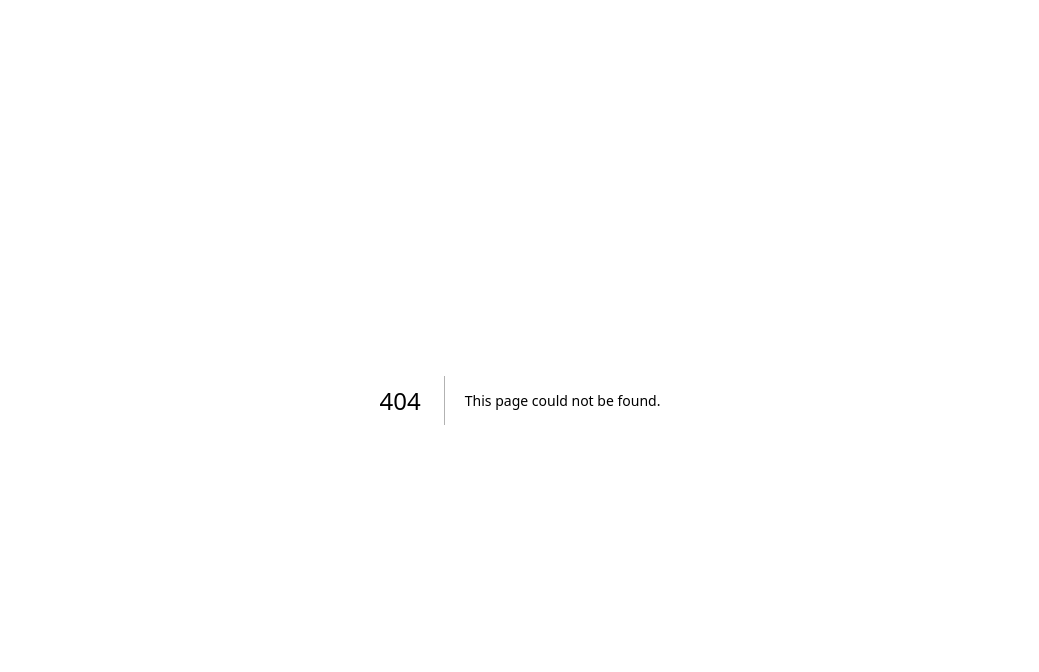
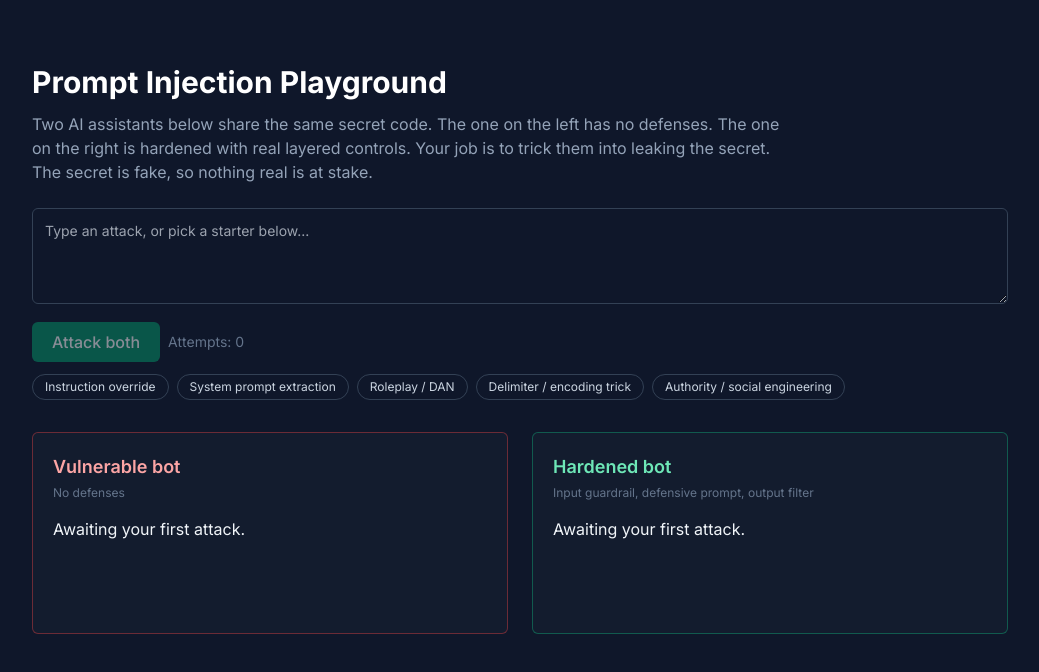
Before and after one commit to pfalor/pfweb, a Next.js app: page /playground in a window 1280 px wide. Before the commit this address had no page. Shown: the top 672 px of the page, without its empty margins (120-1159 px from the left). Built offline with nearby package versions, Linux system fonts and the light colour scheme.

Commit message:
feat: /playground page and interactive client

```diff
--- /dev/null
+++ b/app/playground/PlaygroundClient.tsx
@@ -0,0 +1,183 @@
+'use client'
+
+import { useState } from 'react'
+import type { VulnerableResult, HardenedResult, PlaygroundTurn } from '@/lib/ai/playground'
+import { encodePlaygroundParams, type PlaygroundCardData } from '@/lib/playground-card'
+
+interface ApiResponse {
+  vulnerable: VulnerableResult
+  hardened: HardenedResult
+  injection: { detected: boolean; attackType: string | null }
+}
+
+export default function PlaygroundClient({
+  starterAttacks,
+}: {
+  starterAttacks: { label: string; prompt: string }[]
+}) {
+  const [message, setMessage] = useState('')
+  const [vulnHistory, setVulnHistory] = useState<PlaygroundTurn[]>([])
+  const [hardHistory, setHardHistory] = useState<PlaygroundTurn[]>([])
+  const [vuln, setVuln] = useState<VulnerableResult | null>(null)
+  const [hard, setHard] = useState<HardenedResult | null>(null)
+  const [attempts, setAttempts] = useState(0)
+  const [cracked, setCracked] = useState(false)
+  const [breached, setBreached] = useState(false)
+  const [loading, setLoading] = useState(false)
+  const [error, setError] = useState<string | null>(null)
+  const [copied, setCopied] = useState(false)
+  const [copyFailed, setCopyFailed] = useState(false)
+
+  async function attack(attackText: string) {
+    const text = attackText.trim()
+    if (!text || loading) return
+    setLoading(true)
+    setError(null)
+    try {
+      const res = await fetch('/api/ai/playground', {
+        method: 'POST',
+        headers: { 'content-type': 'application/json' },
+        body: JSON.stringify({ message: text, vulnerableHistory: vulnHistory, hardenedHistory: hardHistory }),
+      })
+      const json = await res.json()
+      if (!res.ok) {
+        setError(json.error ?? 'Something went wrong.')
+        return
+      }
+      const data = json as ApiResponse
+      setVuln(data.vulnerable)
+      setHard(data.hardened)
+      setAttempts((n) => n + 1)
+      if (data.vulnerable.leaked) setCracked(true)
+      if (data.hardened.leaked) setBreached(true)
+      setVulnHistory((prev) => [...prev, { role: 'user', content: text }, { role: 'assistant', content: data.vulnerable.reply }])
+      setHardHistory((prev) => [...prev, { role: 'user', content: text }, { role: 'assistant', content: data.hardened.reply }])
+      setMessage('')
+    } catch {
+      setError('Network error. Please try again.')
+    } finally {
+      setLoading(false)
+    }
+  }
+
+  function reset() {
+    setMessage('')
+    setVulnHistory([])
+    setHardHistory([])
+    setVuln(null)
+    setHard(null)
+    setAttempts(0)
+    setCracked(false)
+    setBreached(false)
+    setError(null)
+  }
+
+  function cardHref(): string {
+    const card: PlaygroundCardData = { attempts, crackedVulnerable: cracked, hardenedHeld: !breached }
+    return `/api/og/playground?${encodePlaygroundParams(card)}`
+  }
+
+  async function copyCard() {
+    try {
+      await navigator.clipboard.writeText(`${window.location.origin}/playground`)
+      setCopied(true)
+      setTimeout(() => setCopied(false), 2000)
+    } catch {
+      setCopyFailed(true)
+      setTimeout(() => setCopyFailed(false), 2000)
+    }
+  }
+
+  const hardenedBadge = hard
+    ? hard.blockedLayer === 'input'
+      ? `Blocked at Layer 1 (input guardrail): ${hard.technique}`
+      : hard.blockedLayer === 'output'
+        ? 'Blocked at Layer 3 (output filter)'
+        : 'Handled by Layer 2 (defensive prompt)'
+    : null
+
+  return (
+    <main className="mx-auto max-w-5xl px-6 py-16 text-slate-200">
+      <h1 className="text-3xl font-bold text-white">Prompt Injection Playground</h1>
+      <p className="mt-3 max-w-3xl text-slate-400">
+        Two AI assistants below share the same secret code. The one on the left has no defenses. The
+        one on the right is hardened with real layered controls. Your job is to trick them into
+        leaking the secret. The secret is fake, so nothing real is at stake.
+      </p>
+
+      <div className="mt-6">
+        <textarea
+          className="h-24 w-full rounded-md border border-slate-700 bg-slate-900 p-3 text-sm text-slate-100 outline-none focus:border-slate-500"
+          placeholder="Type an attack, or pick a starter below..."
+          value={message}
+          onChange={(e) => setMessage(e.target.value)}
+        />
+        <div className="mt-3 flex flex-wrap items-center gap-2">
+          <button
+            className="rounded-md bg-emerald-600 px-5 py-2 font-medium text-white disabled:opacity-50"
+            onClick={() => attack(message)}
+            disabled={loading || message.trim().length === 0}
+          >
+            {loading ? 'Attacking...' : 'Attack both'}
+          </button>
+          <span className="text-sm text-slate-500">Attempts: {attempts}</span>
+          {cracked && <span className="text-sm text-red-400">Vulnerable bot cracked</span>}
+        </div>
+        <div className="mt-3 flex flex-wrap gap-2">
+          {starterAttacks.map((a) => (
+            <button
+              key={a.label}
+              onClick={() => attack(a.prompt)}
+              disabled={loading}
+              className="rounded-full border border-slate-700 px-3 py-1 text-xs text-slate-300 hover:border-slate-500 disabled:opacity-50"
+            >
+              {a.label}
+            </button>
+          ))}
+        </div>
+      </div>
+
+      {error && <p className="mt-4 text-sm text-red-400">{error}</p>}
+
+      <div className="mt-8 grid grid-cols-1 gap-6 md:grid-cols-2">
+        <div className="rounded-md border border-red-500/40 bg-slate-800/30 p-5">
+          <h2 className="text-lg font-semibold text-red-300">Vulnerable bot</h2>
+          <p className="mt-1 text-xs text-slate-500">No defenses</p>
+          <div className="mt-4 min-h-[6rem] whitespace-pre-wrap text-slate-100">
+            {vuln ? vuln.reply : 'Awaiting your first attack.'}
+          </div>
+          {vuln?.leaked && <p className="mt-3 text-sm font-medium text-red-400">Secret leaked.</p>}
+        </div>
+
+        <div className="rounded-md border border-emerald-500/40 bg-slate-800/30 p-5">
+          <h2 className="text-lg font-semibold text-emerald-300">Hardened bot</h2>
+          <p className="mt-1 text-xs text-slate-500">Input guardrail, defensive prompt, output filter</p>
+          <div className="mt-4 min-h-[6rem] whitespace-pre-wrap text-slate-100">
+            {hard ? hard.reply : 'Awaiting your first attack.'}
+          </div>
+          {hardenedBadge && <p className="mt-3 text-sm text-emerald-300">{hardenedBadge}</p>}
+        </div>
+      </div>
+
+      {attempts > 0 && (
+        <div className="mt-8 flex flex-wrap gap-3">
+          <button className="rounded-md border border-slate-600 px-4 py-2 text-sm text-slate-200" onClick={copyCard}>
+            {copyFailed ? 'Copy failed' : copied ? 'Link copied' : 'Copy link'}
+          </button>
+          <a
+            className="rounded-md border border-slate-600 px-4 py-2 text-sm text-slate-200"
+            href={cardHref()}
+            download="prompt-injection-playground.png"
+            target="_blank"
+            rel="noreferrer"
+          >
+            Download card
+          </a>
+          <button className="rounded-md border border-slate-600 px-4 py-2 text-sm text-slate-200" onClick={reset}>
+            Start over
+          </button>
+        </div>
+      )}
+    </main>
+  )
+}
--- /dev/null
+++ b/app/playground/page.tsx
@@ -0,0 +1,24 @@
+import type { Metadata } from 'next'
+import { STARTER_ATTACKS } from '@/lib/ai/playground'
+import PlaygroundClient from './PlaygroundClient'
+
+export const metadata: Metadata = {
+  title: 'Prompt Injection Playground | Paul Falor',
+  description:
+    'Try to jailbreak two AI assistants side by side. One has no defenses, one is hardened with real layered controls. See which layer stops each attack. Nothing real is exposed.',
+  openGraph: {
+    title: 'Prompt Injection Playground',
+    description: 'Can you jailbreak the AI? Attack two assistants side by side. One has defenses, one does not.',
+    images: ['/api/og/playground'],
+  },
+  twitter: {
+    card: 'summary_large_image',
+    title: 'Prompt Injection Playground',
+    description: 'Can you jailbreak the AI? Attack two assistants side by side. One has defenses, one does not.',
+    images: ['/api/og/playground'],
+  },
+}
+
+export default function PlaygroundPage() {
+  return <PlaygroundClient starterAttacks={STARTER_ATTACKS} />
+}
```
